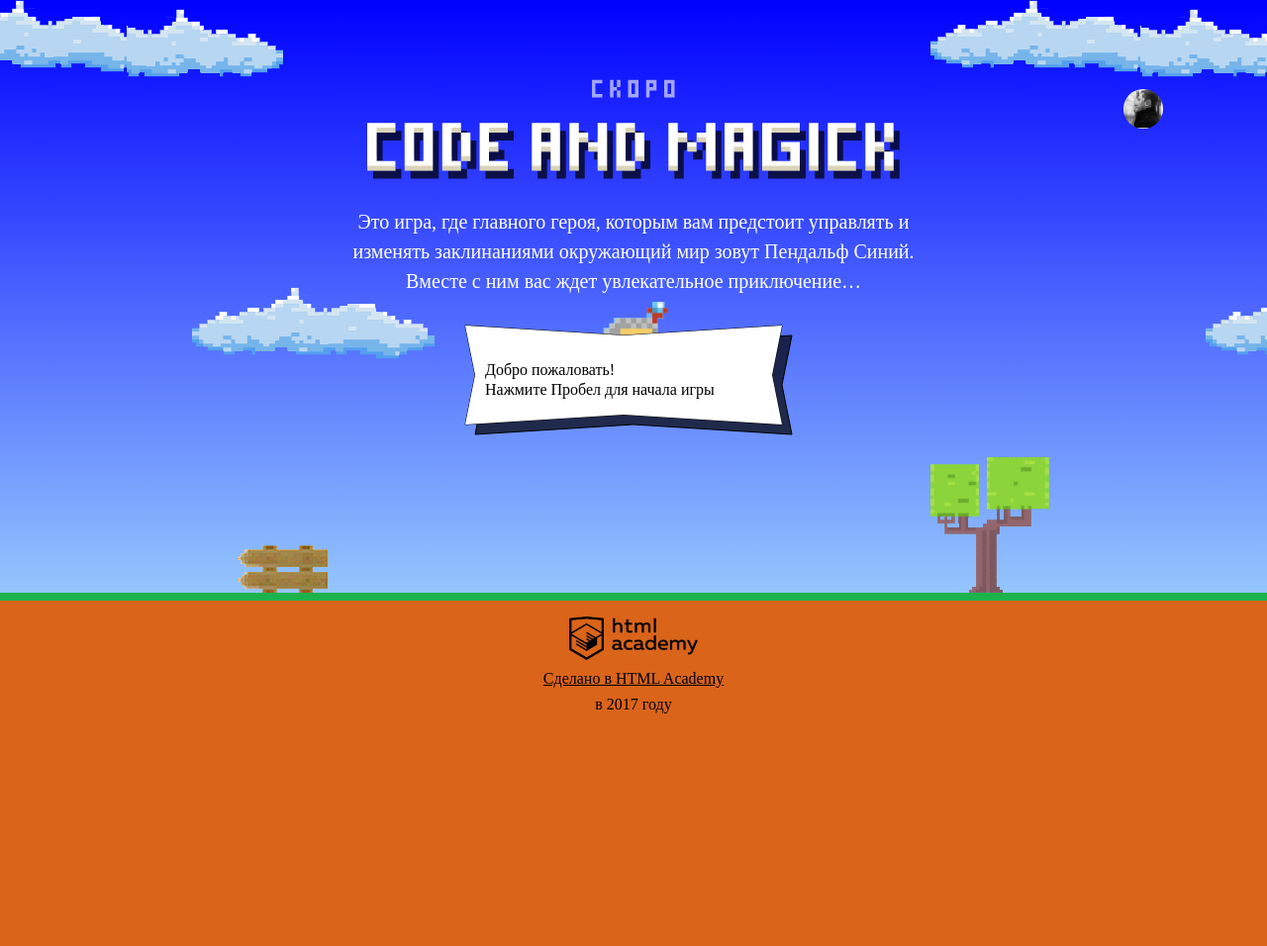
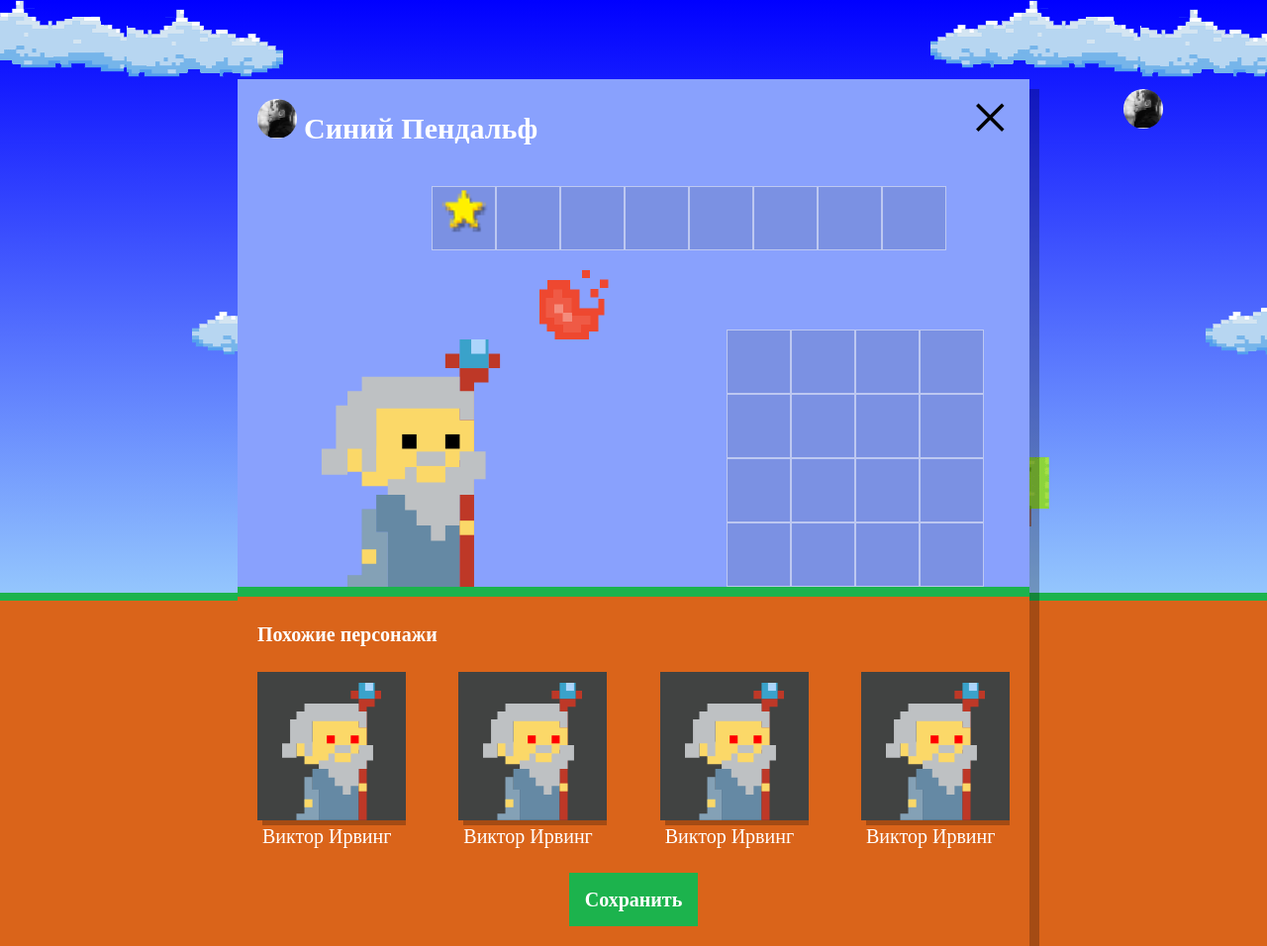
Before and after one commit to Luckymalina/625979-code-and-magick, a website: page index.html in a window 1280 px wide. Shown: the whole page at 99% size. Before the commit the page ends 800 px from the top, so only its background shows below. Drawn offline with Linux system fonts and the light colour scheme; a web font is replaced by a local one.

Commit message:
Problem with randomizing wizards

```diff
--- a/index.html
+++ b/index.html
@@ -206,6 +206,7 @@
 
   </script>
   <script src="js/stat.js"></script>
+  <script src="js/setup.js"></script>
   <script src="js/game.js"></script>
 
 </body>
--- /dev/null
+++ b/js/setup.js
@@ -0,0 +1,82 @@
+'use strict';
+
+var firstNames = [
+  'Иван',
+  'Хуан Себастьян',
+  'Мария',
+  'Кристоф',
+  'Виктор',
+  'Юлия',
+  'Люпита',
+  'Вашингтон'
+];
+
+var lastNames = [
+  'да Марья',
+  'Верон',
+  'Мирабелла',
+  'Вальц',
+  'Онопко',
+  'Топольницкая',
+  'Нионго',
+  'Ирвинг'
+];
+
+var coats = [
+  'rgb(101, 137, 164)',
+  'rgb(241, 43, 107)',
+  'rgb(146, 100, 161)',
+  'rgb(56, 159, 117)',
+  'rgb(215, 210, 55)',
+  'rgb(0, 0, 0)'
+];
+
+var eyes = [
+  'black',
+  'red',
+  'blue',
+  'yellow',
+  'green'
+];
+
+
+var userDialog = document.querySelector('.setup');
+userDialog.classList.remove('hidden');
+
+var similarListElement = document.querySelector('.setup-similar-list');
+var similarWizardTemplate = document.querySelector('#similar-wizard-template')
+    .content
+    .querySelector('.setup-similar-item');
+
+var wizards = [];
+var wizard = {};
+
+var randomizeWizard = function () {
+  for (var i = 0; i < 4; i++) {
+    wizards.push(wizard);
+    var randomName = firstNames[Math.floor(Math.random() * firstNames.length)] + ' ' + lastNames[Math.floor(Math.random() * lastNames.length)];
+    wizards[i].name = randomName;
+    wizards[i].coatColor = coats[Math.floor(Math.random() * coats.length)];
+    wizards[i].eyesColor = eyes[Math.floor(Math.random() * eyes.length)];
+  }
+};
+
+randomizeWizard();
+
+var renderWizard = function (wizard) {
+  var wizardElement = similarWizardTemplate.cloneNode(true);
+  wizardElement.querySelector('.setup-similar-label').textContent = wizard.name;
+  wizardElement.querySelector('.wizard-coat').style.fill = wizard.coatColor;
+  wizardElement.querySelector('.wizard-eyes').style.fill = wizard.eyesColor;
+
+  return wizardElement;
+};
+
+var fragment = document.createDocumentFragment();
+for (var i = 0; i < wizards.length; i++) {
+  fragment.appendChild(renderWizard(wizards[i]));
+}
+
+similarListElement.appendChild(fragment);
+
+document.querySelector('.setup-similar').classList.remove('hidden');
```
